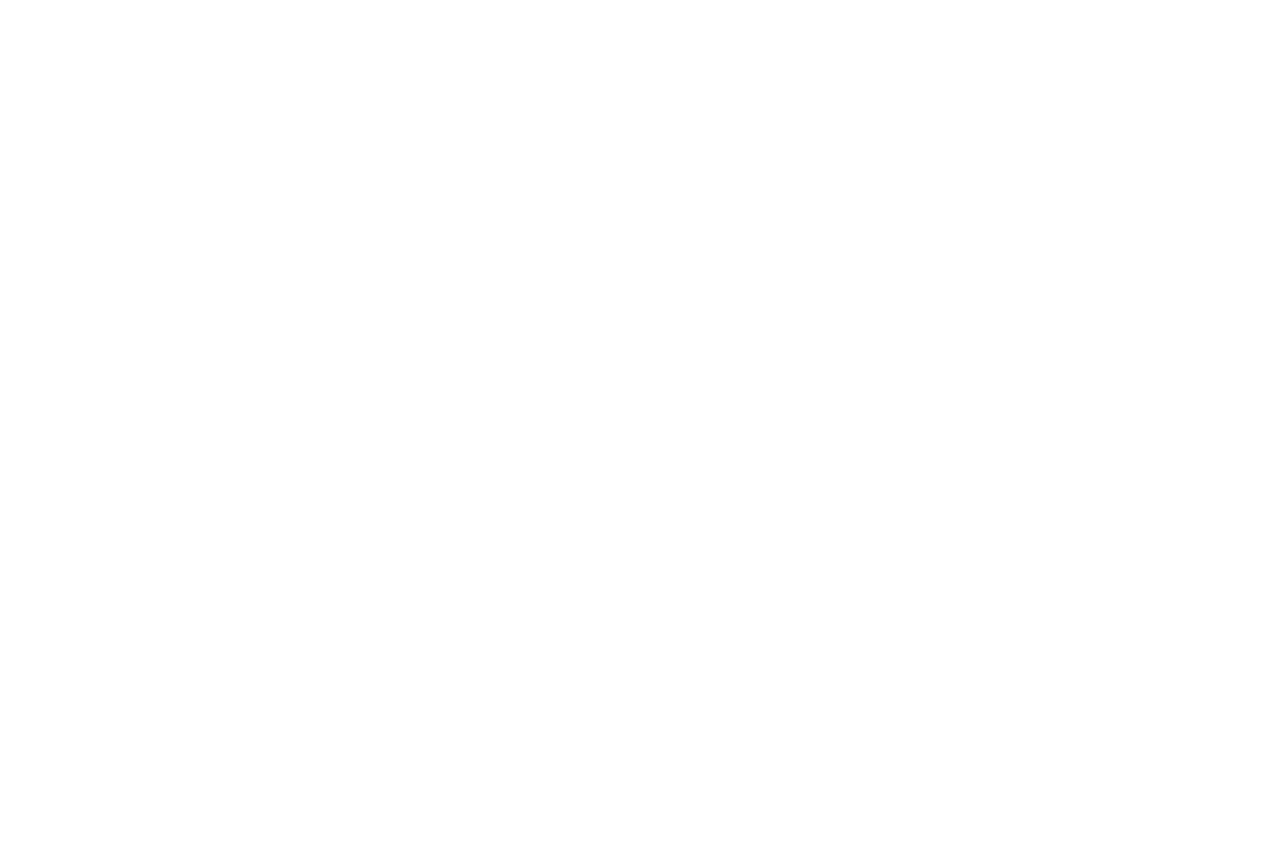
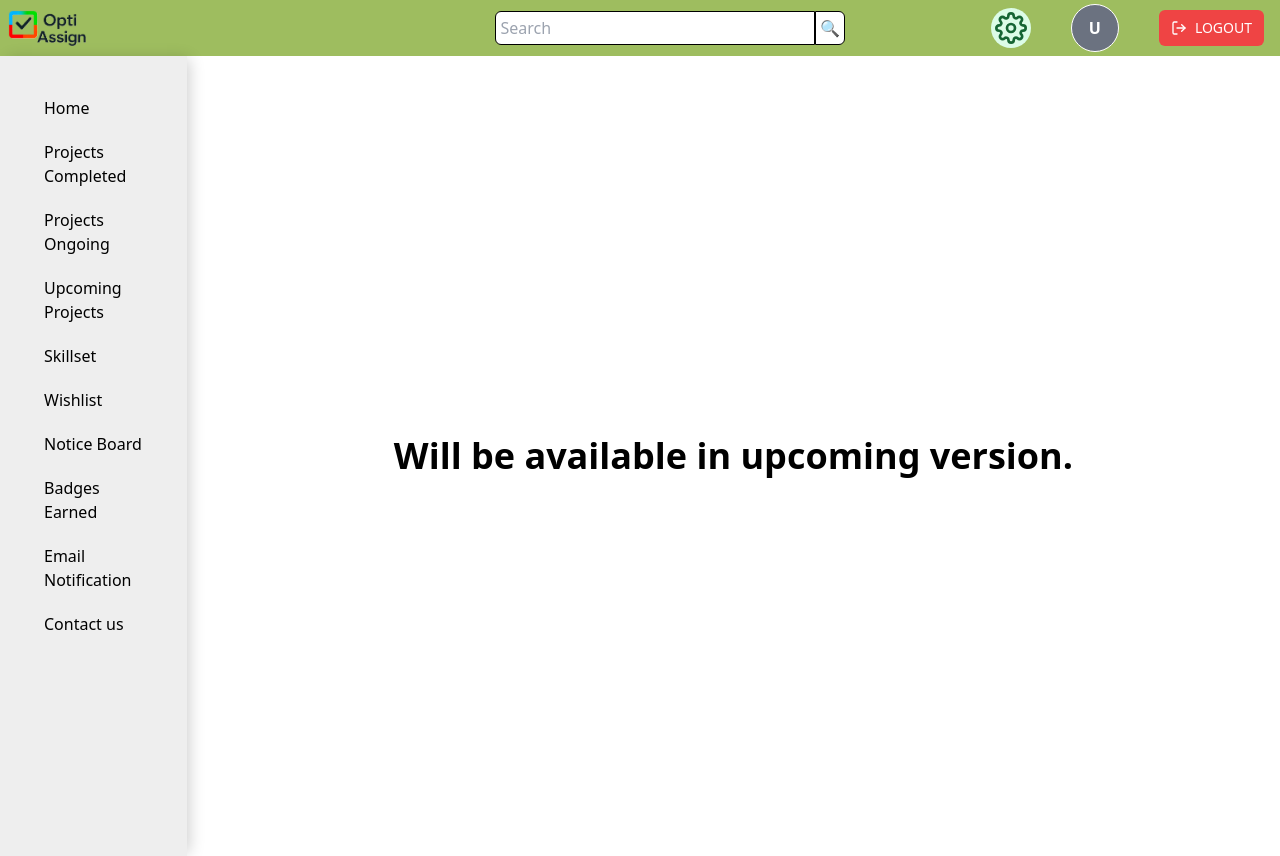
Before and after one commit to Suvragit/Project-Management-System, a React (Create React App) app: page /notificationsadmin in a window 1280 px wide. Before the commit this address had no page. Before the commit the page ends 800 px from the top, so only its background shows below. Built offline with nearby package versions, Linux system fonts and the light colour scheme.

Commit message:
Email Notification of Admin

```diff
--- a/src/App.js
+++ b/src/App.js
@@ -21,6 +21,7 @@ import SignUp from "./Pages/SignUp/SignUp";
 import BadgesEarned from "./Pages/BadgesEarned/BadgesEarned";
 import EmailNotification from "./Pages/EmailNotification/EmailNotification";
 import Requests from "./Pages/EmployeeRequests/Requests";
+import EmailNotificationAdmin from "./Pages/EmailNotification/EmailNotificationAdmin";
 
 function App() {
   return (
@@ -57,8 +58,8 @@ function App() {
                 <Head />
                 <SearchResults />
               </div>
-            }
-          />
+            }
+          />
 
           <Route
             path="/completed"
@@ -106,7 +107,7 @@ function App() {
                 <Head />
                 <div className="flex flex-1">
                   <Sidebar />
-                  <MemberDetails/>
+                  <MemberDetails />
                 </div>
               </div>
             }
@@ -191,7 +192,7 @@ function App() {
             }
           />
 
-            <Route
+          <Route
             path="/notifications"
             element={
               <div className="flex flex-col h-full">
@@ -204,20 +205,33 @@ function App() {
             }
           />
 
-           <Route
+          <Route
+            path="/notificationsadmin"
+            element={
+              <div className="flex flex-col h-full">
+                <Head />
+                <div className="flex flex-1">
+                  <Sidebar />
+                  <EmailNotificationAdmin />
+                </div>
+              </div>
+            }
+          />
+
+          <Route
             path="/requests"
             element={
               <div className="flex flex-col h-full">
                 <Head />
                 <div className="flex flex-1">
                   <Sidebar />
-                  <Requests/>
+                  <Requests />
                 </div>
               </div>
             }
           />
 
-            <Route
+          <Route
             path="/badges"
             element={
               <div className="flex flex-col h-full">
--- a/src/Component/Sidebar/SidebarItems.js
+++ b/src/Component/Sidebar/SidebarItems.js
@@ -16,7 +16,7 @@ const SidebarItems = () => {
     { name: "Projects Completed", path: "/completed" },
     { name: "Projects Ongoing", path: "/ongoingproject" },
     { name: "Notice Board", path: "/notice" },
-    { name: "Email Notification", path: "/notifications" },
+    { name: "Email Notification", path: "/notificationsadmin" },
     { name: "Contact us", path: "/contact" },
   ];
 
--- /dev/null
+++ b/src/Pages/EmailNotification/EmailNotificationAdmin.js
@@ -0,0 +1,11 @@
+const EmailNotificationAdmin = () => {
+    return (
+        <div className="w-screen h-screen flex items-center justify-center">
+            <h1 className="text-4xl text-center font-bold text-black">
+                Will be available in upcoming version.
+            </h1>
+        </div>
+    )
+}
+
+export default EmailNotificationAdmin;
```
